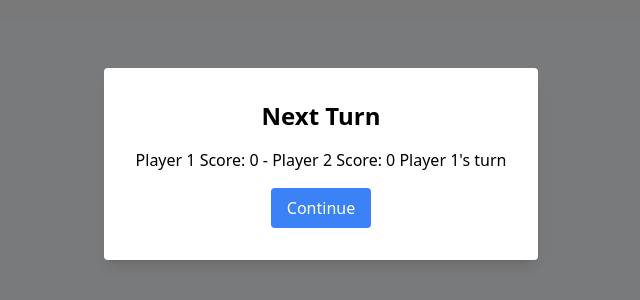
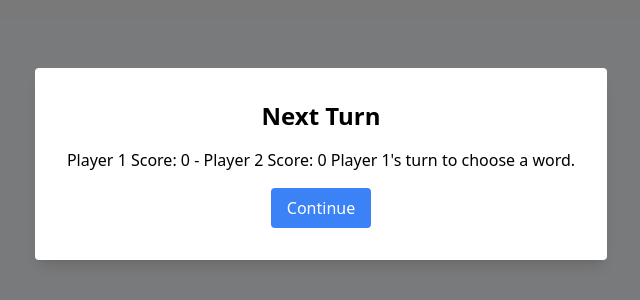
Before and after one commit to williampepple1/seven-letters, a React (Vite) app: page / in a window 1280 px wide. Shown: the part 236-536 px from the top of the page, without its empty margins (319-959 px from the left). Built offline with nearby package versions, Linux system fonts and the light colour scheme.

Commit message:
Update WordGame.tsx

```diff
--- a/src/components/WordGame.tsx
+++ b/src/components/WordGame.tsx
@@ -30,6 +30,7 @@ const WordGame: React.FC = () => {
   const [timeLeft, setTimeLeft] = useState<number>(0);
   const [gameOver, setGameOver] = useState<boolean>(false);
   const [isModalOpen, setIsModalOpen] = useState<boolean>(true);
+  const [isChoosing, setIsChoosing] = useState<boolean>(true);
 
   useEffect(() => {
     setRandomWords(getRandomWords(7));
@@ -48,6 +49,7 @@ const WordGame: React.FC = () => {
       setInput('');
       setCurrentPlayer((currentPlayer + 1) % 2);
       setRandomWords(getRandomWords(7));
+      setIsChoosing(true);
       setIsModalOpen(true); // Open modal for the next player's turn
     }
 
@@ -71,6 +73,7 @@ const WordGame: React.FC = () => {
       setInput('');
       setCurrentPlayer((currentPlayer + 1) % 2);
       setRandomWords(getRandomWords(7));
+      setIsChoosing(true);
       setIsModalOpen(true); // Open modal for the next player's turn
 
       if (newScores[currentPlayer] === 7) {
@@ -87,13 +90,16 @@ const WordGame: React.FC = () => {
     setSelectedWord(word);
     setRevealedWord(revealLetters(word, 3));
     setMessage(`Player ${currentPlayer + 1} selected a word.`);
-    setRandomWords([]);  // Clear the word list
+    setRandomWords([]); // Clear the word list
+    setIsChoosing(false);
     setIsModalOpen(true); // Open modal before the next player can see the word
   };
 
   const handleContinue = () => {
     setIsModalOpen(false); // Close the modal when the player clicks continue
-    setTimeLeft(30); // Start the timer
+    if (!isChoosing) {
+      setTimeLeft(30); // Start the timer
+    }
   };
 
   const handleRestart = () => {
@@ -106,15 +112,20 @@ const WordGame: React.FC = () => {
     setMessage('');
     setTimeLeft(0);
     setGameOver(false);
+    setIsChoosing(true);
     setIsModalOpen(true); // Open modal for the first player's turn
   };
+
+  const modalContent = isChoosing
+    ? `Player ${currentPlayer + 1}'s turn to choose a word.`
+    : `Player ${((currentPlayer + 1) % 2) + 1}'s turn to guess the word.`;
 
   return (
     <div className="flex items-center justify-center min-h-screen bg-gray-100">
       <Modal
         isOpen={isModalOpen}
         title="Next Turn"
-        content={`Player 1 Score: ${playerScores[0]} - Player 2 Score: ${playerScores[1]}\nPlayer ${currentPlayer + 1}'s turn`}
+        content={`Player 1 Score: ${playerScores[0]} - Player 2 Score: ${playerScores[1]}\n${modalContent}`}
         onContinue={handleContinue}
       />
       <div className="text-center">
```
